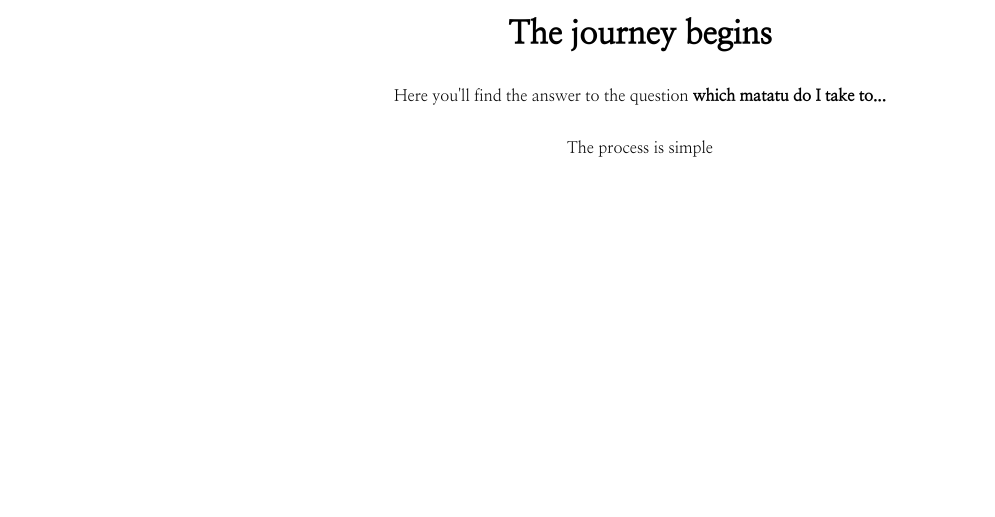
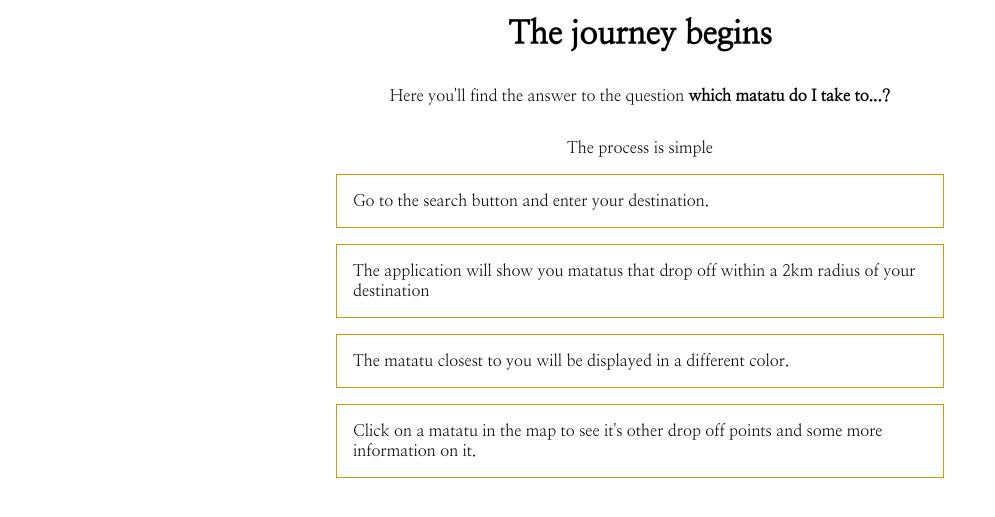
Before and after one commit to Kirera-Wainaina/which-matatu, a website: page frontend/html/home.html in a window 1280 px wide. Shown: the part 67-584 px from the top of the page, without its empty margins (0-995 px from the left). Drawn offline with Linux system fonts and the light colour scheme.

Commit message:
Add usage tips to the homepage

```diff
--- a/frontend/css/home.css
+++ b/frontend/css/home.css
@@ -80,6 +80,16 @@ h1 {
     margin-top: 2em;
 }
 
+#tip-container {
+    grid-column: 4 / 10;
+}
+
+#tip-container p {
+    border: 1px solid var(--wm-gold);
+    margin: 1em;
+    padding: 1em;
+}
+
 @media (max-width: 500px) {
     body {
 	grid-template-columns: repeat(5, 1fr);
@@ -107,4 +117,12 @@ h1 {
 	grid-column: 2 / 5;
 	text-align: center;
     }
+
+    #tip-container {
+	grid-column: 1 / 6;
+    }
+
+    #tip-container p {
+
+    }
 }
--- a/frontend/html/home.html
+++ b/frontend/html/home.html
@@ -20,7 +20,16 @@
     </header>
     <h1>The journey begins</h1>
     <p class="snips">Here you'll find the answer to the question <b>which matatu do
-	I take to...</b></p>
+	I take to...?</b></p>
     <p class="snips">The process is simple</p>
+    <div id="tip-container">
+      <p>Go to the search button and enter your destination.</p>
+      <p>The application will show you matatus that drop off within a
+      2km radius of your destination</p>
+      <p>The matatu closest to you will be displayed in a different
+      color.</p>
+      <p>Click on a matatu in the map to see it's other drop off
+      points and some more information on it.</p>
+    </div>
   </body>
 </html>
```
